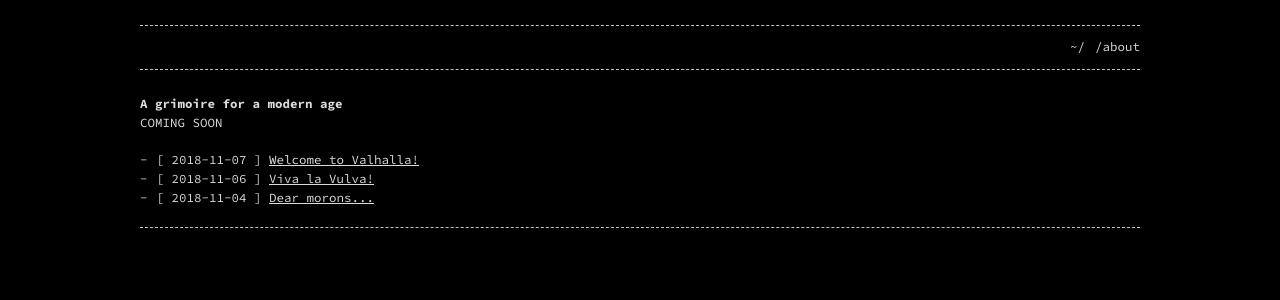
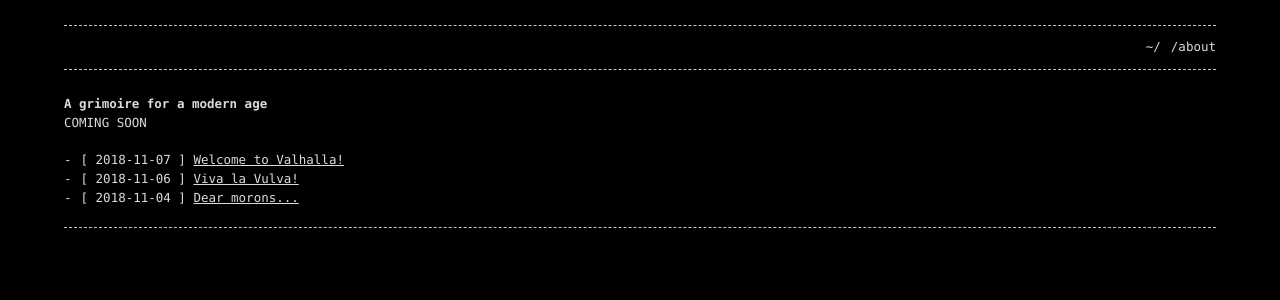
Before and after one commit to notbricey/brisee.github.io, a Jekyll site: the page built from index.md, in a window 1280 px wide. Shown: the top 300 px of the page. Built offline with Jekyll 4.4.1, drawn with Linux system fonts in a browser that asks for light colours.

Commit message:
Update base.scss

```diff
--- a/_sass/base.scss
+++ b/_sass/base.scss
@@ -4,12 +4,12 @@
 /**
  * Style variables
  */
-$base-font-family:     'Source Code Pro', monospace !default;
+$base-font-family:     'Consolas', monospace !default;
 $base-font-size:       12.5px !default;
 $mobile-font-size:     12px !default;
 $base-line-height:     1.5 !default;
 $container-width:      90% !default;
-$container-max-width:  1000px !default;
+$container-max-width:  1200 !default;
 
 /**
  * Global
```
